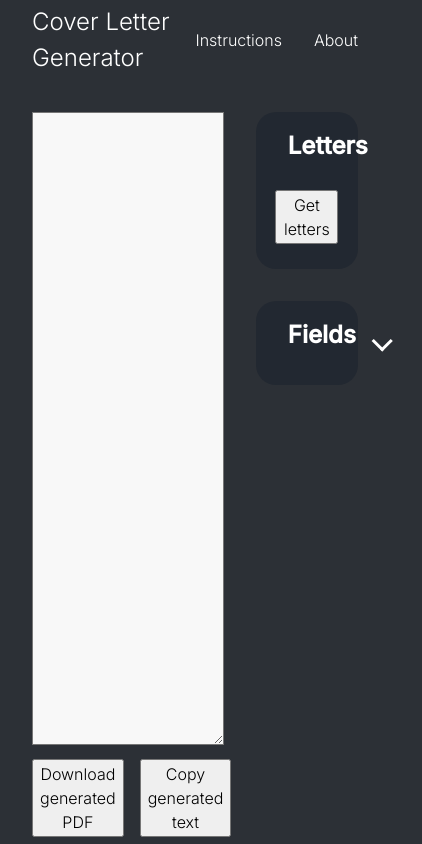
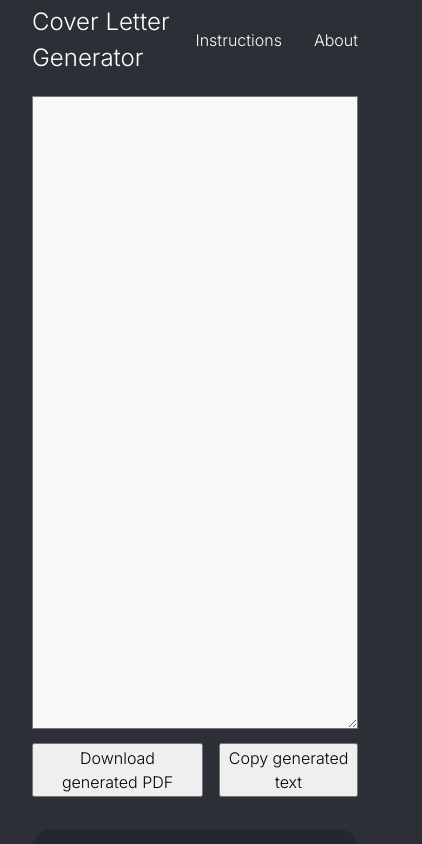
Before and after one commit to aleksebastian/cover-letter-generator, a Svelte app: page / in a window 390 px wide. Shown: the top 844 px of the page, 422 px wide, since content can reach past the window. Built offline with nearby package versions, Linux system fonts and the light colour scheme.

Commit message:
Added app media query

```diff
--- a/src/App.svelte
+++ b/src/App.svelte
@@ -20,7 +20,7 @@
 	.container {
 		display: grid;
 		grid-template-columns: repeat(8, 1fr);
-		padding: 2rem;
+		padding: 1rem 2rem 2rem 2rem;
 		gap: 2rem;
 	}
 
@@ -31,4 +31,11 @@
 		flex-direction: column;
 		gap: 2rem;
 	}
+
+	@media screen and (max-width: 1024px) {
+		.container {
+			display: flex;
+			flex-direction: column;
+		}
+	}
 </style>
```
